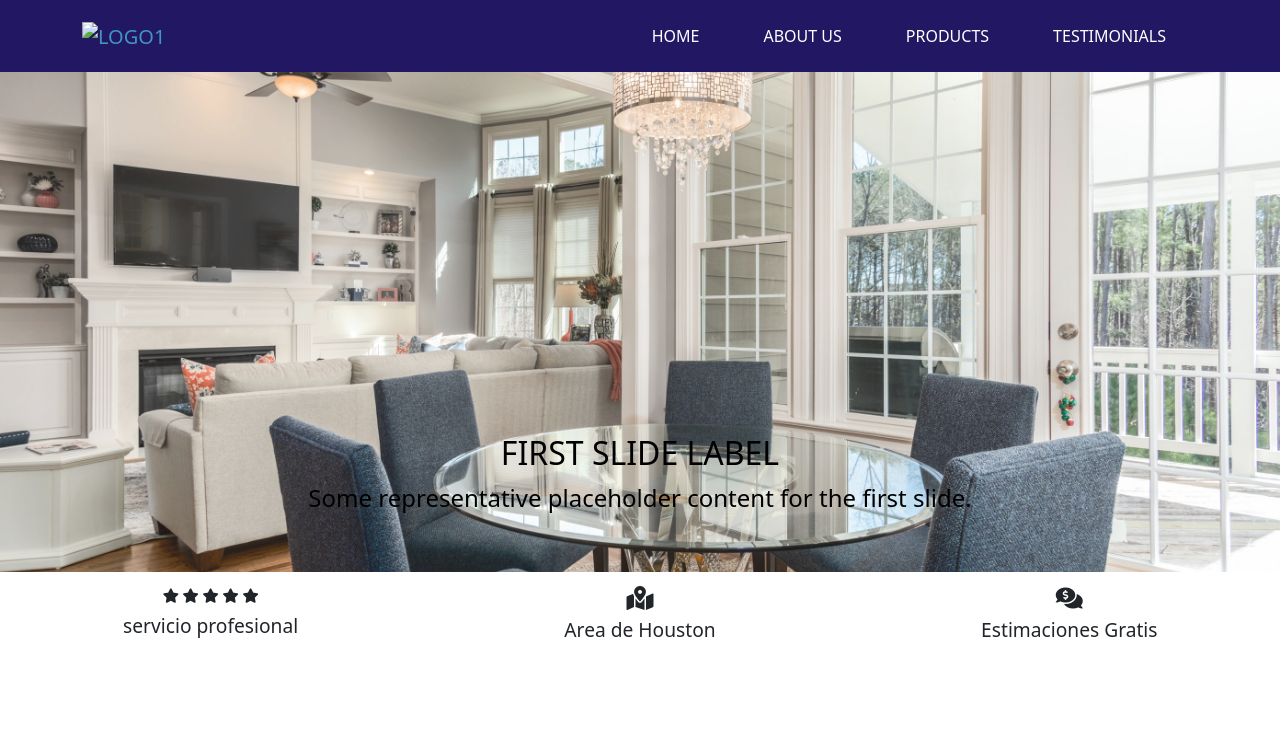
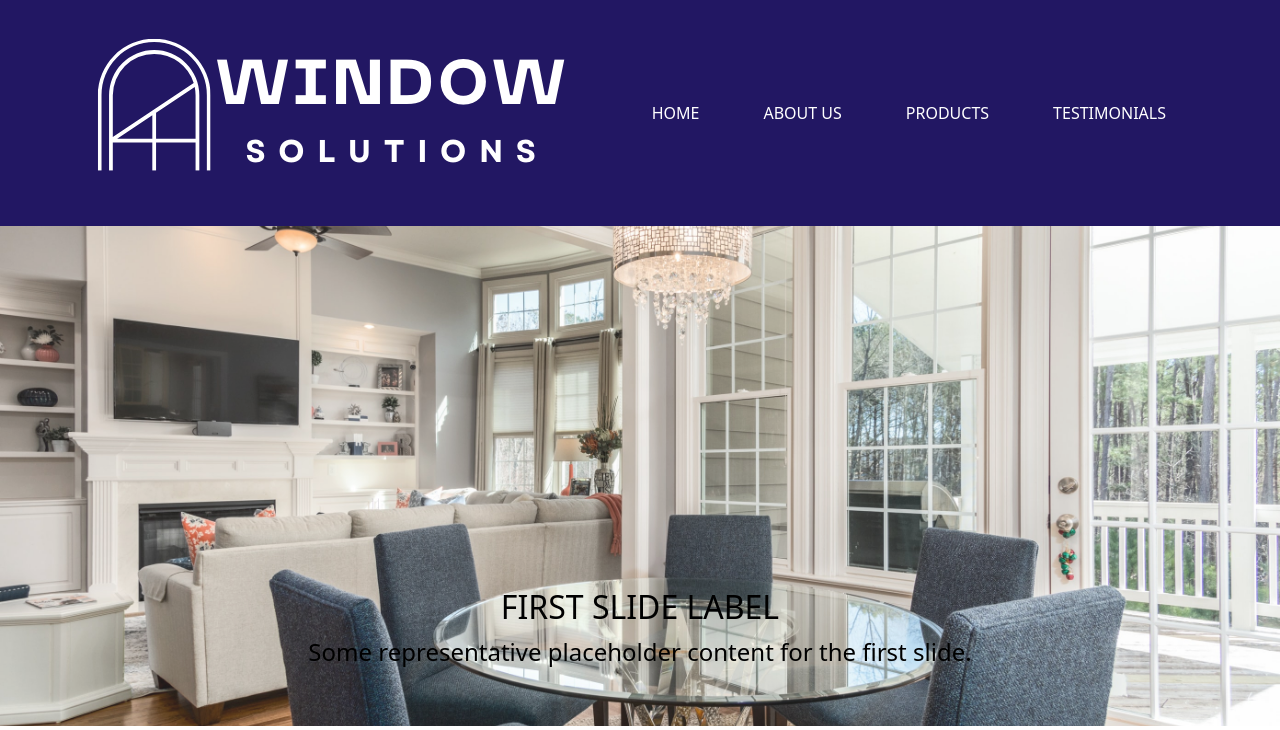
Before and after one commit to Ronmycode/RonMyCode.github.io, a plain HTML site: page index.html in a window 1280 px wide. Shown: the top 730 px of the page. Drawn offline with nearby package versions, Linux system fonts and the light colour scheme; files whose address does not match are found by name.

Commit message:
Update index.html

```diff
--- a/index.html
+++ b/index.html
@@ -19,7 +19,7 @@
     <nav class="navbar navbar-expand-lg navbar-light menu">
         <div class="container">
           <a class="navbar-brand" id="nb-brandname" href="#">
-            <img src="../clear_window_site/assets/img/Logo2.png" alt="Logo1">
+            <img src="/assets/img/Logo2.png" alt="Logo1">
           </a>
           <button class="navbar-toggler" type="button" data-bs-toggle="collapse" data-bs-target="#navbarSupportedContent" aria-controls="navbarSupportedContent" aria-expanded="false" aria-label="Toggle navigation">
             <span class="navbar-toggler-icon"></span>
```
